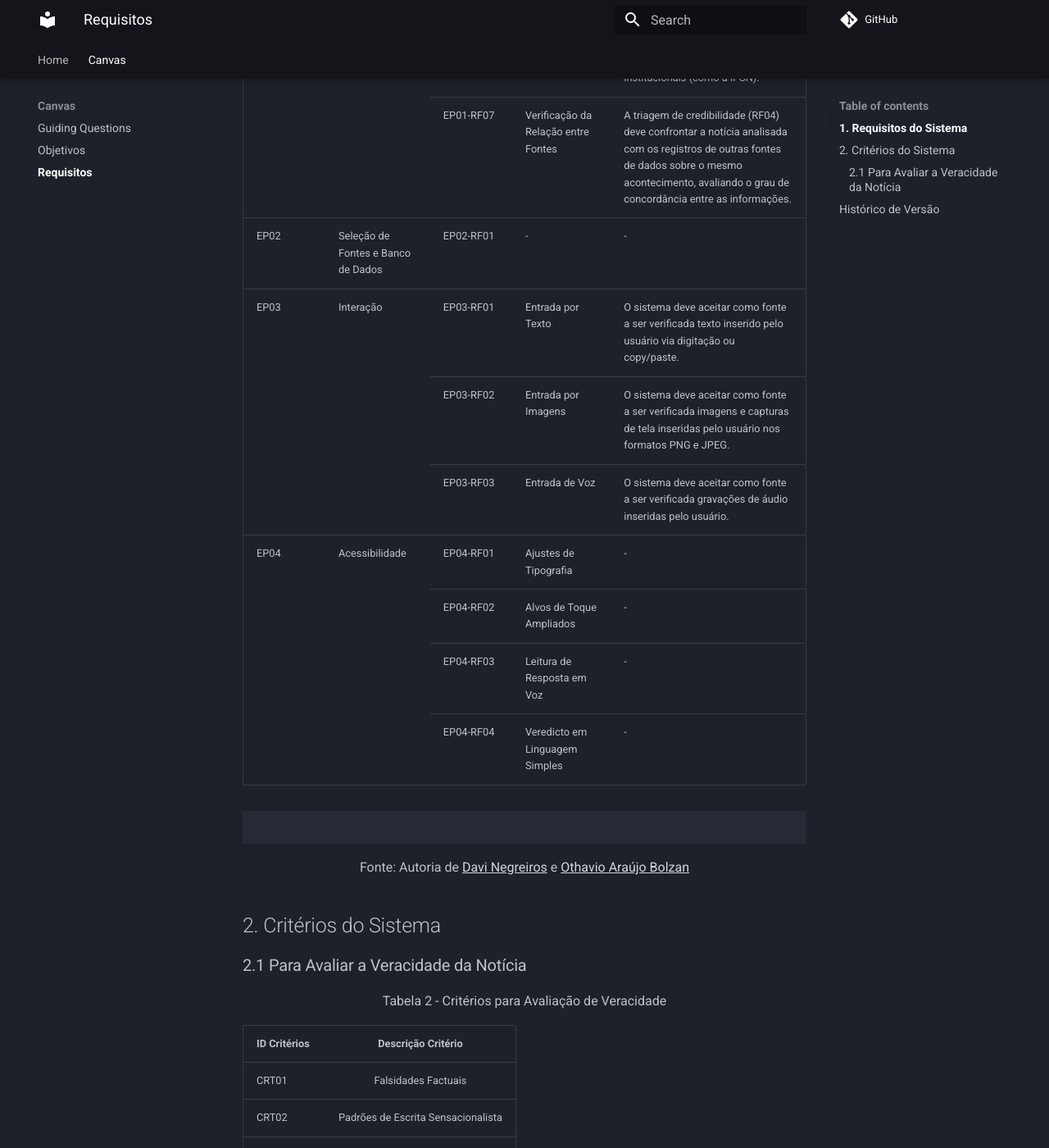
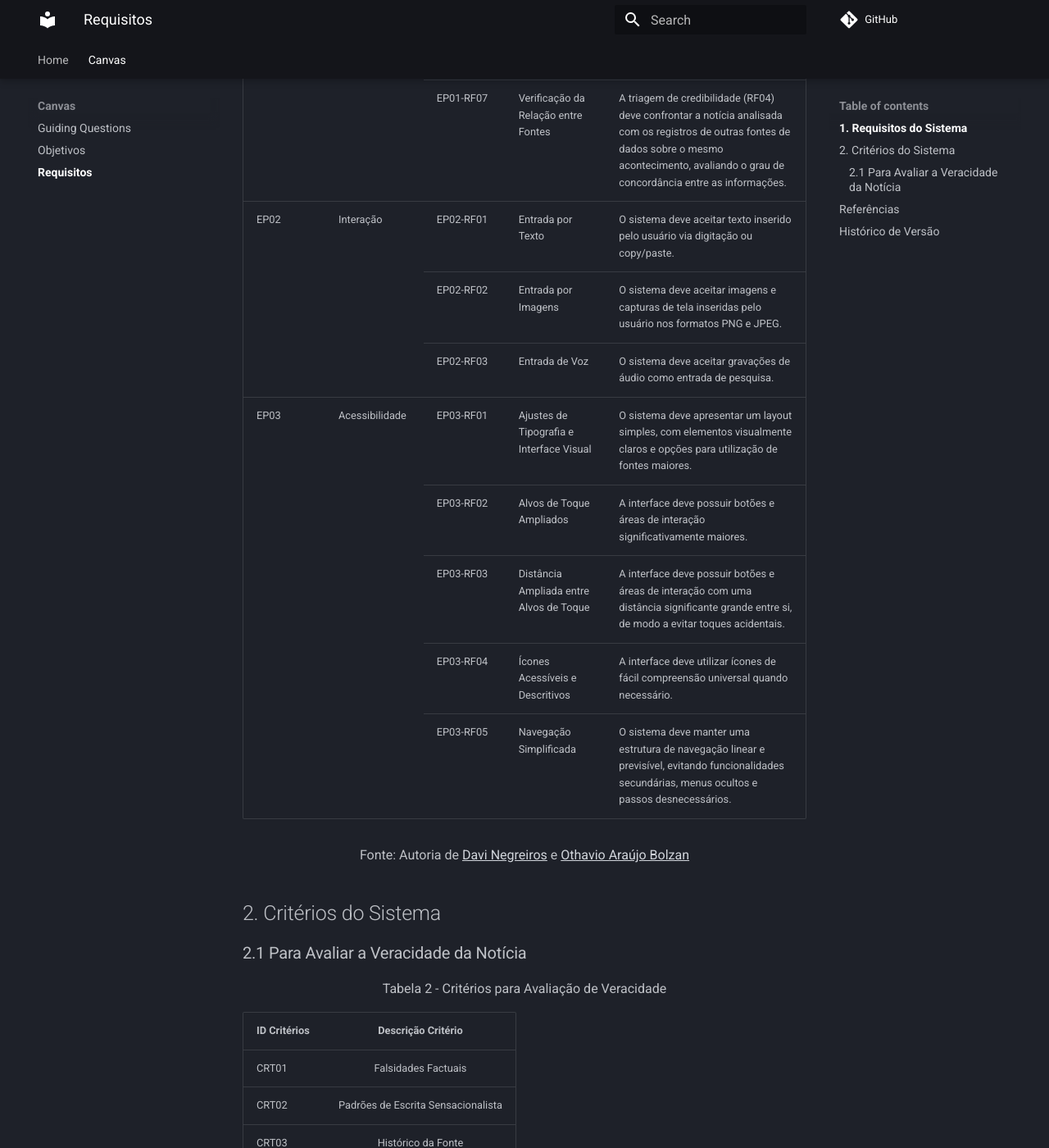
Before and after one commit to unb-Sistemas-de-Machine-learning/challenge_1_andromeda, an MkDocs documentation site: the page built from docs/01_Canvas/03_backlog.md, in a window 1280 px wide and 1400 px high, scrolled down 1077 px. Shown: the whole window at 82% size. Built offline with MkDocs 1.6.1 and Material for MkDocs 9.7.7, drawn with Linux system fonts in a browser that asks for light colours; comment, search, counter and statistics services are not loaded; some of the changed text lies outside the part shown.

```diff
--- a/docs/01_Canvas/03_backlog.md
+++ b/docs/01_Canvas/03_backlog.md
@@ -59,54 +57,51 @@
       <td>Verificação da Relação entre Fontes</td>
       <td>A triagem de credibilidade (RF04) deve confrontar a notícia analisada com os registros de outras fontes de dados sobre o mesmo acontecimento, avaliando o grau de concordância entre as informações.</td>
     </tr>
-    <!-- ÉPICO 02 -->
+    <!-- ÉPICO 02 - Interação -->
     <tr>
-      <td>EP02</td>
-      <td>Seleção de Fontes e Banco de Dados</td>
+      <td rowspan="3">EP02</td>
+      <td rowspan="3">Interação</td>
       <td>EP02-RF01</td>
-      <td>-</td>
-      <td>-</td>
+      <td>Entrada por Texto</td>
+      <td>O sistema deve aceitar texto inserido pelo usuário via digitação ou copy/paste.</td>
     </tr>
-    <!-- ÉPICO 03 - Interação -->
     <tr>
-      <td rowspan="3">EP03</td>
-      <td rowspan="3">Interação</td>
+      <td>EP02-RF02</td>
+      <td>Entrada por Imagens</td>
+      <td>O sistema deve aceitar imagens e capturas de tela inseridas pelo usuário nos formatos PNG e JPEG.</td>
+    </tr>
+    <tr>
+      <td>EP02-RF03</td>
+      <td>Entrada de Voz</td>
+      <td>O sistema deve aceitar gravações de áudio como entrada de pesquisa.</td>
+    </tr>
+    <!-- ÉPICO 03 - Acessibilidade -->
+    <tr>
+      <td rowspan="5">EP03</td>
+      <td rowspan="5">Acessibilidade</td>
       <td>EP03-RF01</td>
-      <td>Entrada por Texto</td>
-      <td>O sistema deve aceitar como fonte a ser verificada texto inserido pelo usuário via digitação ou copy/paste.</td>
+      <td>Ajustes de Tipografia e Interface Visual</td>
+      <td>O sistema deve apresentar um layout simples, com elementos visualmente claros e opções para utilização de fontes maiores.</td>
     </tr>
     <tr>
       <td>EP03-RF02</td>
-      <td>Entrada por Imagens</td>
-      <td>O sistema deve aceitar como fonte a ser verificada imagens e capturas de tela inseridas pelo usuário nos formatos PNG e JPEG.</td>
+      <td>Alvos de Toque Ampliados</td>
+      <td>A interface deve possuir botões e áreas de interação significativamente maiores.</td>
     </tr>
     <tr>
       <td>EP03-RF03</td>
-      <td>Entrada de Voz</td>
-      <td>O sistema deve aceitar como fonte a ser verificada gravações de áudio inseridas pelo usuário.</td>
-    </tr>
-    <!-- ÉPICO 04 - Acessibilidade -->
-    <tr>
-      <td rowspan="4">EP04</td>
-      <td rowspan="4">Acessibilidade</td>
-      <td>EP04-RF01</td>
-      <td>Ajustes de Tipografia</td>
-      <td>-</td>
+      <td>Distância Ampliada entre Alvos de Toque</td>
+      <td>A interface deve possuir botões e áreas de interação com uma distância significante grande entre si, de modo a evitar toques acidentais.</td>
     </tr>
     <tr>
-      <td>EP04-RF02</td>
-      <td>Alvos de Toque Ampliados</td>
-      <td>-</td>
+      <td>EP03-RF04</td>
+      <td>Ícones Acessíveis e Descritivos</td>
+      <td>A interface deve utilizar ícones de fácil compreensão universal quando necessário.</td>
     </tr>
     <tr>
-      <td>EP04-RF03</td>
-      <td>Leitura de Resposta em Voz</td>
-      <td>-</td>
-    </tr>
-    <tr>
-      <td>EP04-RF04</td>
-      <td>Veredicto em Linguagem Simples</td>
-      <td>-</td>
+      <td>EP03-RF05</td>
+      <td>Navegação Simplificada</td>
+      <td>O sistema deve manter uma estrutura de navegação linear e previsível, evitando funcionalidades secundárias, menus ocultos e passos desnecessários.</td>
     </tr>
   </tbody>
 </table>
@@ -124,8 +119,8 @@
 | CRT01        |        Falsidades Factuais         |
 | CRT02        | Padrões de Escrita Sensacionalista |
 | CRT03        |         Histórico da Fonte         |
-| CRT03        |         Reputação da Fonte         |
-| CRT03        |        Relação entre Fontes        |
+| CRT04        |         Reputação da Fonte         |
+| CRT05        |        Relação entre Fontes        |
 
 <p align="center">Fonte: Autoria de <a href="https://github.com/DaviNegreiros">Davi Negreiros</a> e <a href="https://github.com/bolzanMGB">Othavio Araújo Bolzan</a></p>
 
@@ -138,10 +133,14 @@
 | CRT01        |        Falsidades Factuais         |
 | CRT02        | Padrões de Escrita Sensacionalista |
 | CRT03        |         Histórico da Fonte         |
-| CRT03        |         Reputação da Fonte         |
-| CRT03        |        Relação entre Fontes        |
+| CRT04        |         Reputação da Fonte         |
+| CRT05        |        Relação entre Fontes        |
 
 <p align="center">Fonte: Autoria de <a href="https://github.com/DaviNegreiros">Davi Negreiros</a> e <a href="https://github.com/bolzanMGB">Othavio Araújo Bolzan</a></p> -->
+
+## Referências
+
+Referências: Gomez-Hernandez et al. (2023) — “Design Guidelines of Mobile Apps for Older Adults: Systematic Review and Thematic Analysis” e  Amouzadeh et al. (2025) — “Optimizing mobile app design for older adults: systematic review of age-friendly design”.
 
 ## Histórico de Versão
 
@@ -170,5 +169,12 @@
       <td>- </td>
       <td>29/08/2026</td>
     </tr>
+      <tr>
+      <td>1.1</td>
+      <td> Reorganização dos requisitos de acessibilidade.</td>
+      <td><a href="https://github.com/bolzanMGB">Othavio Bolzan</a> e <a href="https://github.com/DaviNegreiros">Davi Negreiros</a></td>
+      <td>- </td>
+      <td>29/08/2026</td>
+    </tr>
   </tbody>
 </table>
```
Also changed, not shown: other parts of docs/01_Canvas/03_backlog.md (+5 -7 lines).
